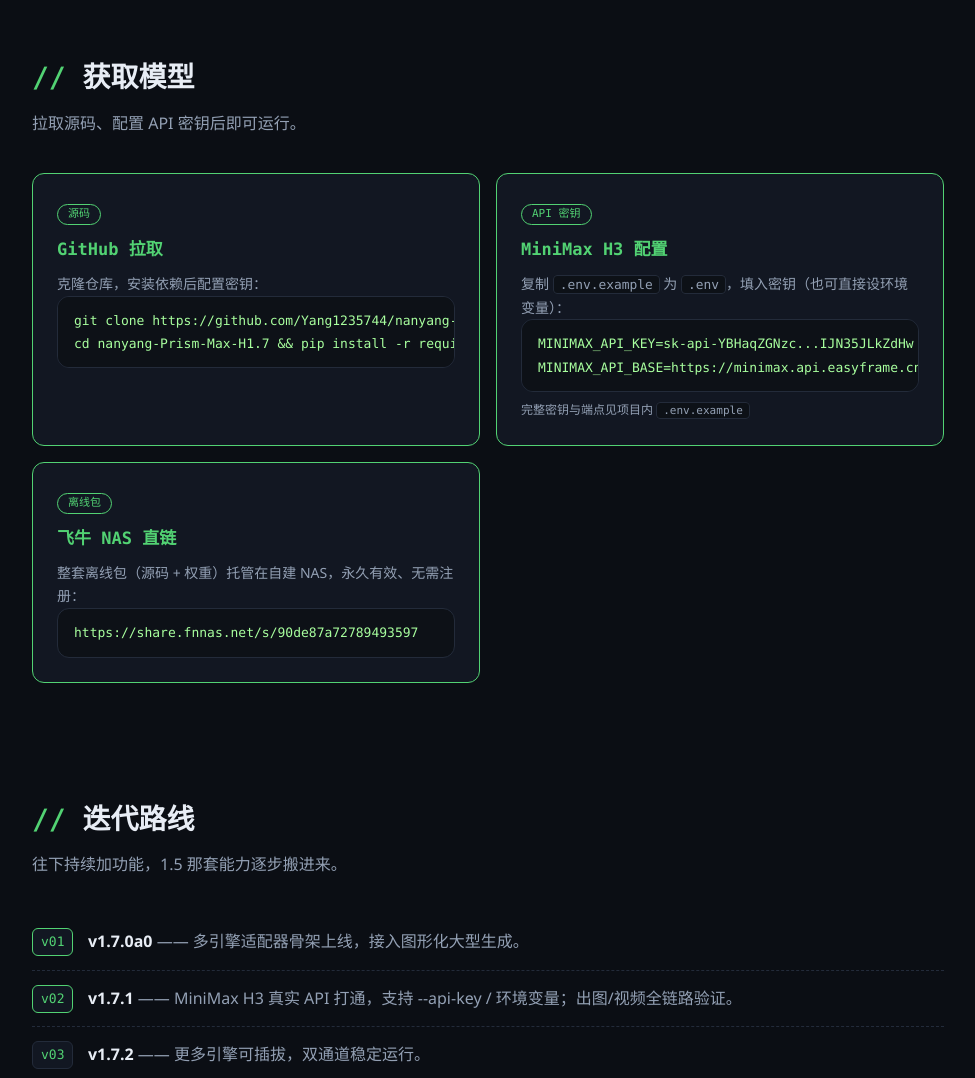
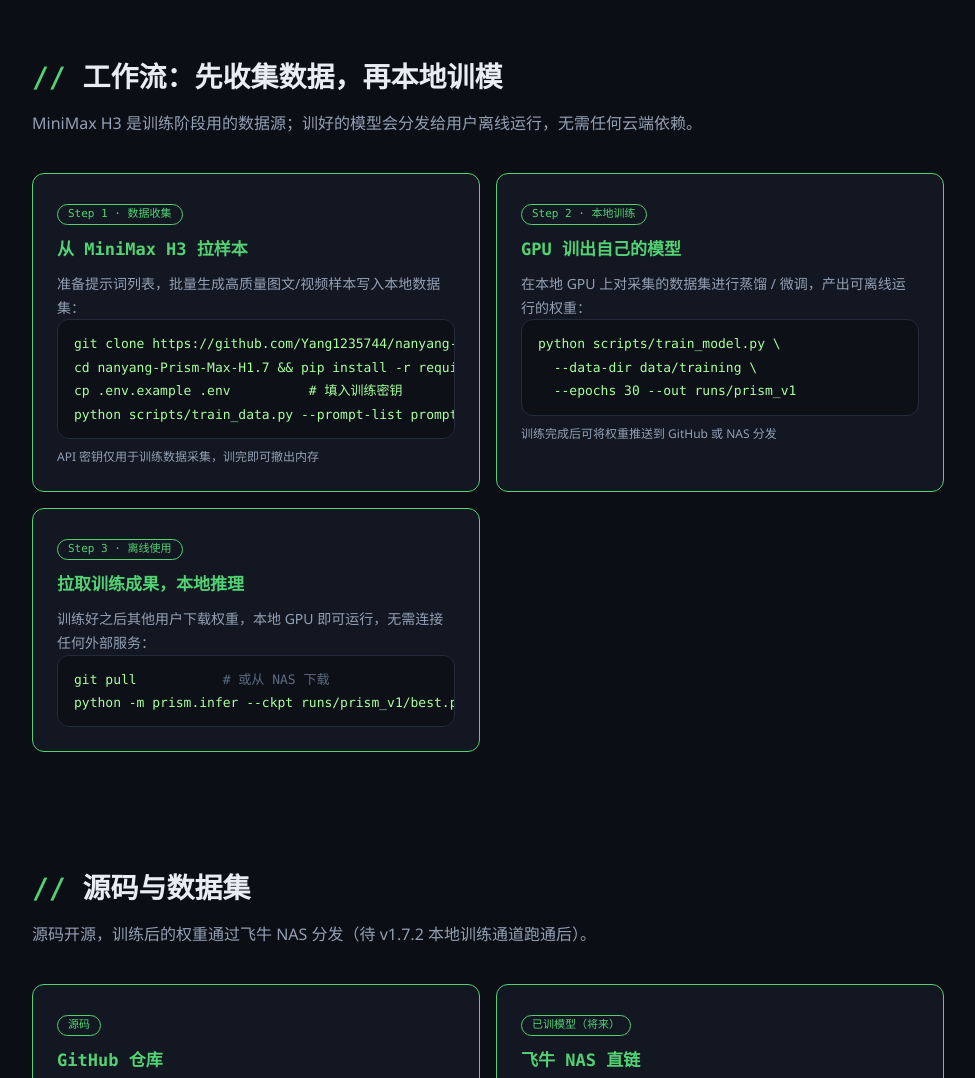
Before and after one commit to Yang1235744/nanyang-Helios1.2, a plain HTML site: page prism.html in a window 1280 px wide. Shown: the part 2302-3380 px from the top of the page, without its empty margins (152-1127 px from the left). Drawn offline with Linux system fonts and the light colour scheme.

Commit message:
prism: 改为'先收集数据再本地训模'工作流，API仅用于训练阶段；v1.7.1标记完成

```diff
--- a/prism.html
+++ b/prism.html
@@ -179,30 +179,56 @@
     </table>
   </section>
 
+  <section id="workflow">
+    <h2>工作流：先收集数据，再本地训模</h2>
+    <p class="sub">MiniMax H3 是训练阶段用的数据源；训好的模型会分发给用户离线运行，无需任何云端依赖。</p>
+    <div class="grid">
+      <div class="card chan">
+        <span class="pill">Step 1 · 数据收集</span>
+        <h3>从 MiniMax H3 拉样本</h3>
+        <p>准备提示词列表，批量生成高质量图文/视频样本写入本地数据集：</p>
+        <pre><span class="cmd">git clone https://github.com/Yang1235744/nanyang-Prism-Max-H1.7.git</span>
+<span class="cmd">cd nanyang-Prism-Max-H1.7 && pip install -r requirements.txt</span>
+<span class="cmd">cp .env.example .env          # 填入训练密钥</span>
+<span class="cmd">python scripts/train_data.py --prompt-list prompts.txt --out-dir data/training</span></pre>
+        <p style="margin-top:8px;font-size:12px;color:#93a0b4">API 密钥仅用于训练数据采集，训完即可撤出内存</p>
+      </div>
+      <div class="card chan">
+        <span class="pill">Step 2 · 本地训练</span>
+        <h3>GPU 训出自己的模型</h3>
+        <p>在本地 GPU 上对采集的数据集进行蒸馏 / 微调，产出可离线运行的权重：</p>
+        <pre><span class="cmd">python scripts/train_model.py \</span>
+<span class="cmd">  --data-dir data/training \</span>
+<span class="cmd">  --epochs 30 --out runs/prism_v1</span></pre>
+        <p style="margin-top:8px;font-size:12px;color:#93a0b4">训练完成后可将权重推送到 GitHub 或 NAS 分发</p>
+      </div>
+      <div class="card chan">
+        <span class="pill">Step 3 · 离线使用</span>
+        <h3>拉取训练成果，本地推理</h3>
+        <p>训练好之后其他用户下载权重，本地 GPU 即可运行，无需连接任何外部服务：</p>
+        <pre><span class="cmd">git pull</span>           <span class="c"># 或从 NAS 下载</span>
+<span class="cmd">python -m prism.infer --ckpt runs/prism_v1/best.pt --prompt "..." --t image</span></pre>
+      </div>
+    </div>
+  </section>
+
   <section id="channels">
-    <h2>获取模型</h2>
-    <p class="sub">拉取源码、配置 API 密钥后即可运行。</p>
+    <h2>源码与数据集</h2>
+    <p class="sub">源码开源，训练后的权重通过飞牛 NAS 分发（待 v1.7.2 本地训练通道跑通后）。</p>
     <div class="grid">
       <div class="card chan">
         <span class="pill">源码</span>
-        <h3>GitHub 拉取</h3>
-        <p>克隆仓库，安装依赖后配置密钥：</p>
+        <h3>GitHub 仓库</h3>
+        <p>克隆仓库，安装依赖后即可开始数据收集：</p>
         <pre><span class="cmd">git clone https://github.com/Yang1235744/nanyang-Prism-Max-H1.7.git</span>
-<span class="cmd">cd nanyang-Prism-Max-H1.7 && pip install -r requirements.txt</span></pre>
+<span class="cmd">pip install -r requirements.txt</span></pre>
       </div>
       <div class="card chan">
-        <span class="pill">API 密钥</span>
-        <h3>MiniMax H3 配置</h3>
-        <p>复制 <code>.env.example</code> 为 <code>.env</code>，填入密钥（也可直接设环境变量）：</p>
-        <pre><span class="cmd">MINIMAX_API_KEY=sk-api-YBHaqZGNzc...IJN35JLkZdHw</span>
-<span class="cmd">MINIMAX_API_BASE=https://minimax.api.easyframe.cn/api/v3</span></pre>
-        <p style="margin-top:8px;font-size:12px;color:#93a0b4">完整密钥与端点见项目内 <code>.env.example</code></p>
-      </div>
-      <div class="card chan">
-        <span class="pill">离线包</span>
+        <span class="pill">已训模型（将来）</span>
         <h3>飞牛 NAS 直链</h3>
-        <p>整套离线包（源码 + 权重）托管在自建 NAS，永久有效、无需注册：</p>
+        <p>训练完成后产出的模型权重将通过此链接分发。当前处于数据收集阶段，权重暂未就绪：</p>
         <pre><span class="cmd">https://share.fnnas.net/s/90de87a72789493597</span></pre>
+        <p style="margin-top:8px;font-size:12px;color:#93a0b4">待 v1.7.2 本地训练通道上线后可直接拉取使用</p>
       </div>
     </div>
   </section>
@@ -212,7 +238,7 @@
     <p class="sub">往下持续加功能，1.5 那套能力逐步搬进来。</p>
     <ol class="roadmap">
       <li class="done"><b>v1.7.0a0</b> —— 多引擎适配器骨架上线，接入图形化大型生成。</li>
-      <li class="done"><b>v1.7.1</b> —— MiniMax H3 真实 API 打通，支持 --api-key / 环境变量；出图/视频全链路验证。</li>
+      <li class="done"><b>v1.7.1</b> —— `train_data.py` 上线；MiniMax H3 API 接入用于训练数据采集。</li>
       <li><b>v1.7.2</b> —— 更多引擎可插拔，双通道稳定运行。</li>
       <li><b>v1.8</b> —— 口型同步，剧情对白生成。</li>
       <li><b>v1.9</b> —— 批量生成，音频同步。</li>
```
